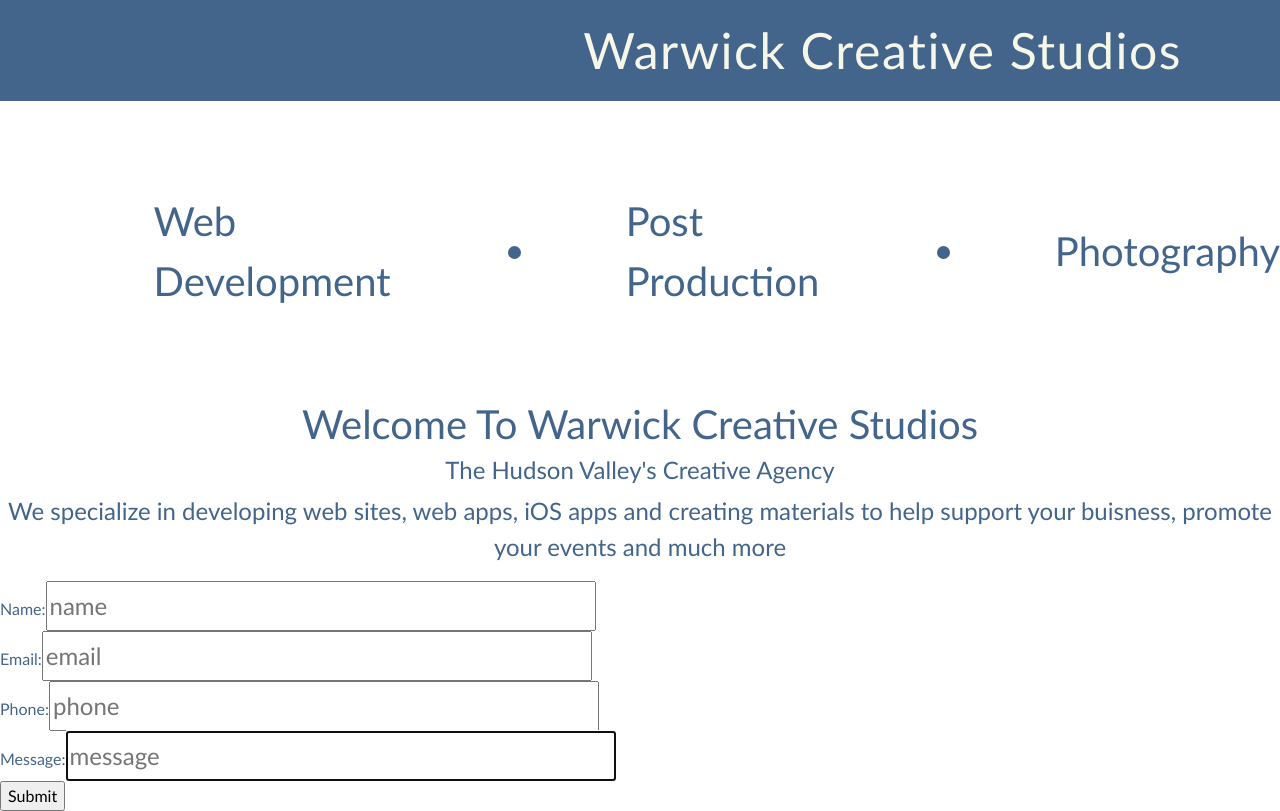
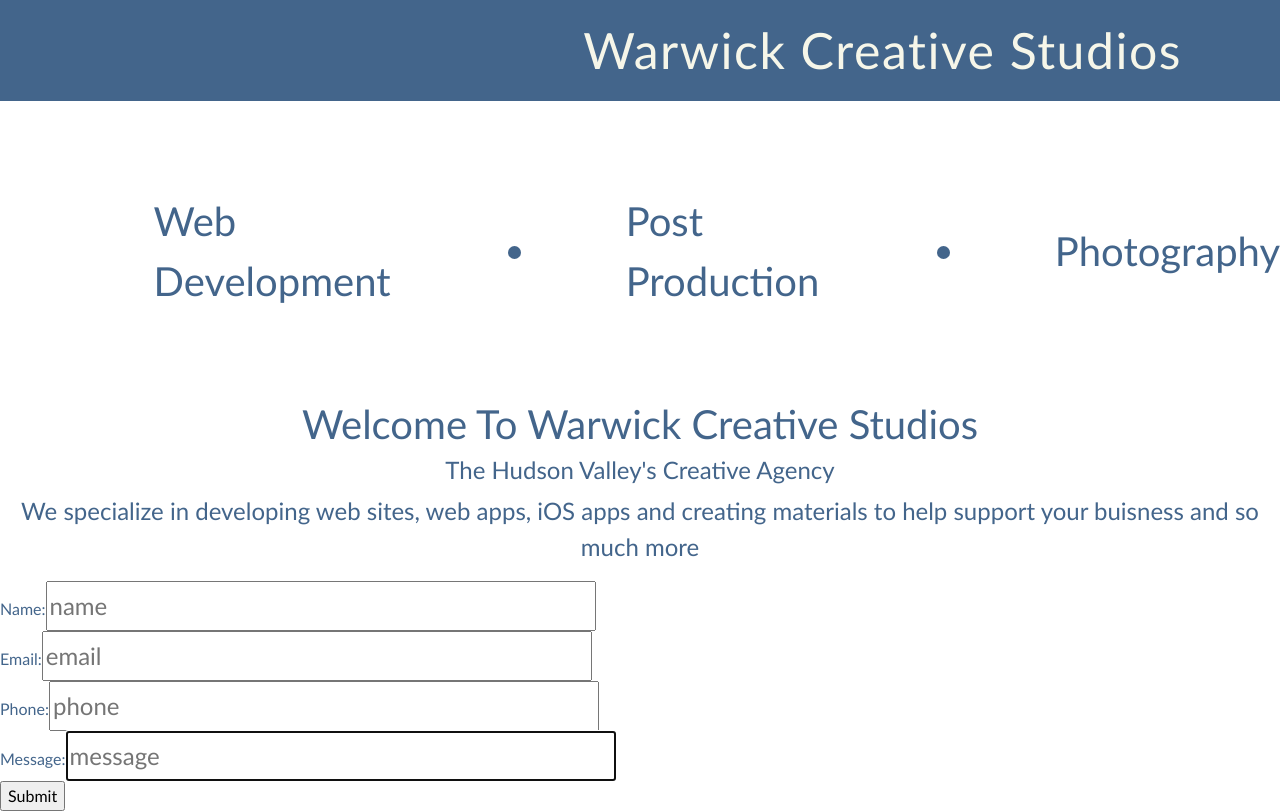
Before and after one commit to WarwickCreativeStudios/wcshome, a React (Create React App) app: page / in a window 1280 px wide. Built offline with nearby package versions, Linux system fonts and the light colour scheme.

Commit message:
added emailJS

```diff
--- a/package.json
+++ b/package.json
@@ -3,6 +3,7 @@
   "version": "0.1.0",
   "private": true,
   "dependencies": {
+    "@emailjs/browser": "^3.5.0",
     "@emotion/react": "^11.8.2",
     "@emotion/styled": "^11.8.1",
     "@mui/material": "^5.5.3",
--- a/src/Home/Home.js
+++ b/src/Home/Home.js
@@ -19,7 +19,7 @@ const Home = () => {
            <div id="welcome-message">
                <h1 className="text-center">Welcome To Warwick Creative Studios</h1>
                <h4 className="text-center">The Hudson Valley's Creative Agency</h4>
-               <p className="text-center">We specialize in developing web sites, web apps, iOS apps and creating materials to help support your buisness, promote your events and much more </p>
+               <p className="text-center">We specialize in developing web sites, web apps, iOS apps and creating materials to help support your buisness and so much more </p>
            </div>
 
            <ContactForm />
```
Also changed, not shown: 1 other file (tests, documents, lock files or other folders).
